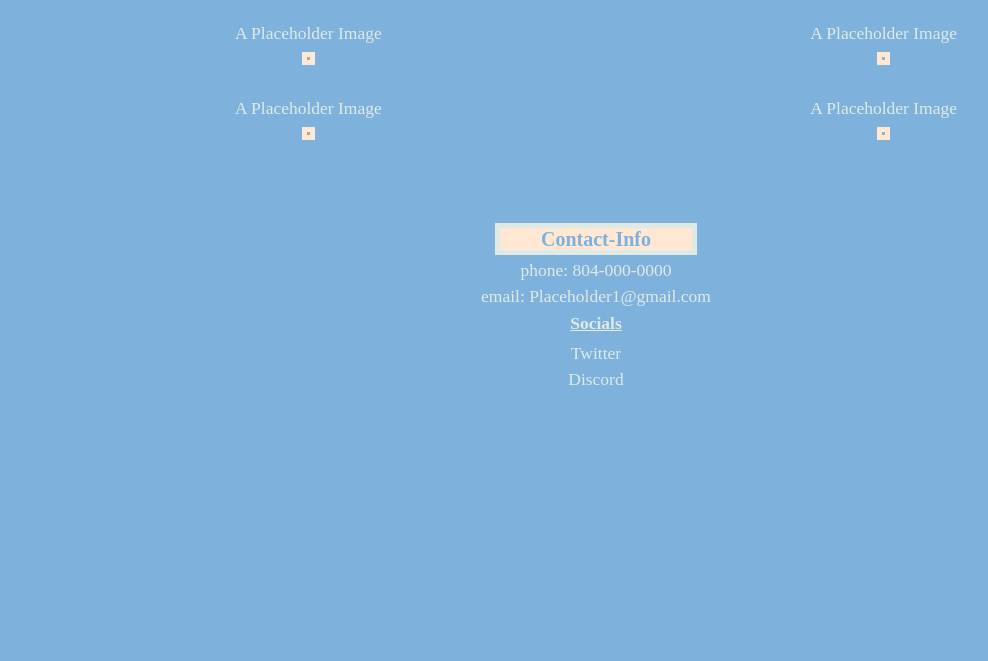
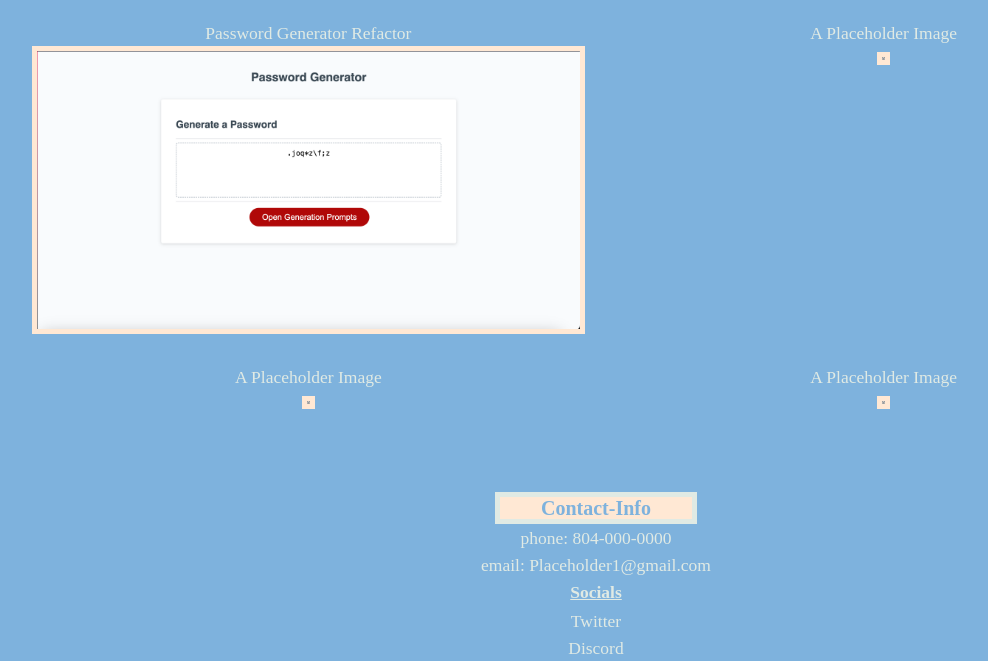
Before and after one commit to Spikey1289/Spikeys-Portfolio, a plain HTML site: page index.html in a window 1280 px wide. Shown: the part 1130-1791 px from the top of the page, without its empty margins (44-1032 px from the left). Before the commit the page ends 1522 px from the top, so only its background shows below. Drawn offline with Linux system fonts and the light colour scheme; placeholder pictures from the web are drawn by us.

Commit message:
Added My second project to portfolio

```diff
--- a/index.html
+++ b/index.html
@@ -63,9 +63,9 @@
 
                 <section>
                     <figure>
-                        <figcaption>A Placeholder Image</figcaption>
-                        <a href="">
-                            <img src="https://placehold.jp/3d4070/ffffff/200x200.png?text=Placeholder" alt="A Placeholder Image">
+                        <figcaption>Password Generator Refactor</figcaption>
+                        <a href="https://spikey1289.github.io/Password-Generator/">
+                            <img src="./Assets/Images/Password Generator.png" alt="A Linked Image to My PAssword Generator Refactor">
                         </a>
                     </figure>
                 </section>
```
Also changed, not shown: Assets/Images/Password Generator.png (added).
